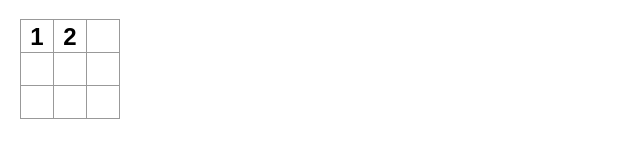
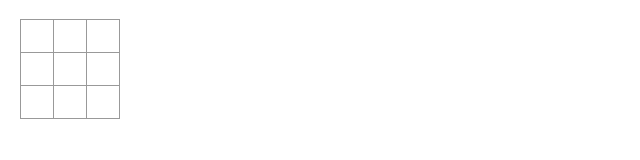
Before and after one commit to wllcrre/react-tic-tac-toe, a React app: page / in a window 1280 px wide. Shown: the top 160 px of the page, without its empty margins (0-640 px from the left). Built offline with nearby package versions, Linux system fonts and the light colour scheme; the HTML template or start-up script is replaced by a standard one.

Commit message:
click to show X (useState)

```diff
--- a/src/App.js
+++ b/src/App.js
@@ -3,12 +3,12 @@ import React from "react";
 
 
 
-function Square({value}) {
-  // const [value,setValue] = useState(null);
+function Square() {
+  const [value,setValue] = useState(null);
 
   function onSquareClick(){
     console.log('click');
-    // setValue('X');
+    setValue('X');
   }
 
   return (
@@ -22,8 +22,8 @@ export default function Board() {
   return (
     <div className="game-board">
       <div className='board-row'>
-        <Square value={1}/>
-        <Square value={2}/>
+        <Square />
+        <Square />
         <Square />
       </div>
       <div className='board-row'>
```
